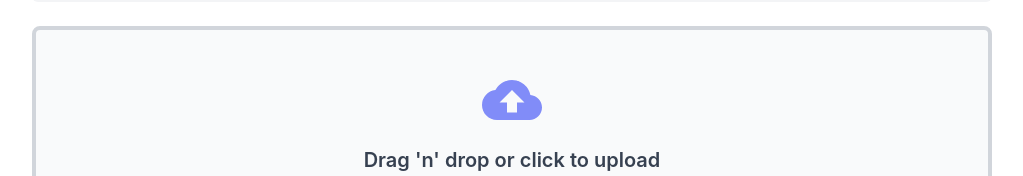
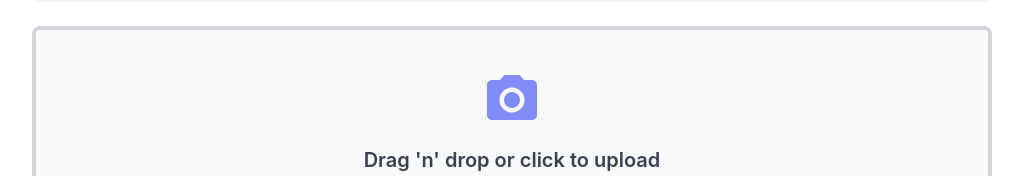
Before and after one commit to ConfloTechnologies/conflo-technologies-react-frontend, a React (Create React App) app: page /daily-logs/project/1 in a window 1280 px wide. Shown: the part 1444-1620 px from the top of the page, without its empty margins (256-1279 px from the left). Built offline with nearby package versions, Linux system fonts and the light colour scheme.

Commit message:
updates to daily log

```diff
--- a/src/App/components/DailyLogCompnents/NewDailyLogForm.component.jsx
+++ b/src/App/components/DailyLogCompnents/NewDailyLogForm.component.jsx
@@ -3,6 +3,7 @@ import { MdAdd, MdRemove, MdClose, MdCloudUpload } from 'react-icons/md';
 import { useDropzone } from 'react-dropzone';
 import { ChevronLeftIcon, ChevronRightIcon } from '@heroicons/react/20/solid';
 import MenuTabs from '../MenuTabs.component';
+import { MdPhotoCamera } from 'react-icons/md';
 
 
 
@@ -2367,11 +2368,11 @@ function Photos({ photos, setPhotos }) {
         <div className="grid grid-cols-1 gap-6 pt-6 ">
             <div
                 {...getRootProps()}
-                className={`flex flex-col items-center justify-center p-10 border-4 rounded-lg cursor-pointer transition-colors
+                className={`flex flex-col hover:bg-blue-200 items-center justify-center p-10 border-4 rounded-lg cursor-pointer transition-colors
                             ${isDragActive ? 'border-indigo-500 bg-indigo-50' : 'border-gray-300 bg-gray-50 hover:bg-gray-100'} `}
             >
                 <input {...getInputProps()} capture="environment" />
-                <MdCloudUpload size={60} className="text-indigo-400 mb-4" />
+                <MdPhotoCamera size={60} className="text-indigo-400 mb-4" />
                 <p className="text-xl font-semibold text-gray-700">
                     {isDragActive ? "Release to upload" : "Drag 'n' drop or click to upload"}
                 </p>
@@ -2381,7 +2382,7 @@ function Photos({ photos, setPhotos }) {
             <div className="grid grid-cols-2 md:grid-cols-3 lg:grid-cols-4 gap-4">
                 {photos.map((photo, index) => (
                     <div key={index} className="relative group">
-                        <div className="w-full h-48 bg-gray-200 rounded-lg overflow-hidden shadow-sm">
+                        <div className="w-full h-48 bg-gray-200 rounded-lg overflow-hidden shadow-sm ">
                             <img
                                 src={photo.preview}
                                 alt="Preview"
```
